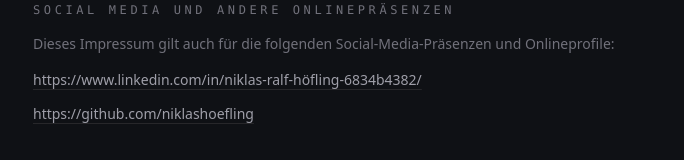
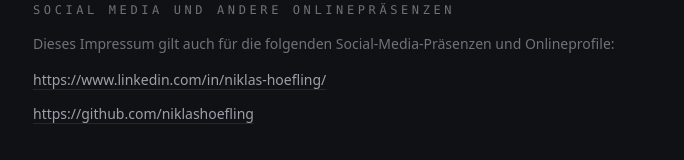
Before and after one commit to niklashoefling/portfolio-website, a Next.js app: page /legal in a window 1280 px wide. Shown: the part 493-653 px from the top of the page, without its empty margins (95-779 px from the left). Built offline with nearby package versions, Linux system fonts and the light colour scheme.

Commit message:
LinkedIn Link Fix

```diff
--- a/app/components/Impressum.tsx
+++ b/app/components/Impressum.tsx
@@ -50,12 +50,12 @@
             <div className="space-y-2">
               <p>
                 <a
-                  href="https://www.linkedin.com/in/niklas-ralf-h%C3%B6fling-6834b4382/"
+                  href="https://www.linkedin.com/in/niklas-hoefling/"
                   target="_blank"
                   rel="noopener noreferrer"
                   className="text-zinc-400 hover:text-blue-400 underline decoration-zinc-800 underline-offset-4 transition-colors text-sm break-all"
                 >
-                  https://www.linkedin.com/in/niklas-ralf-höfling-6834b4382/
+                  https://www.linkedin.com/in/niklas-hoefling/
                 </a>
               </p>
               <p>
```
